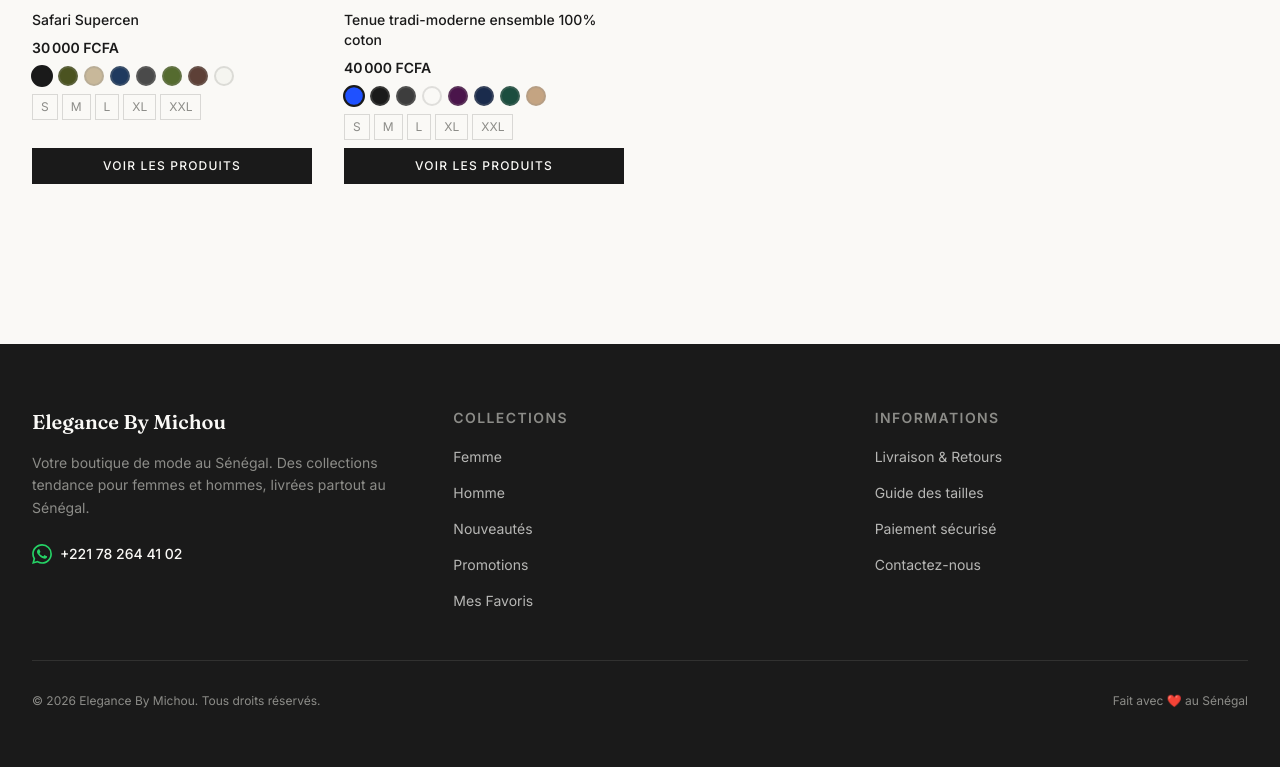
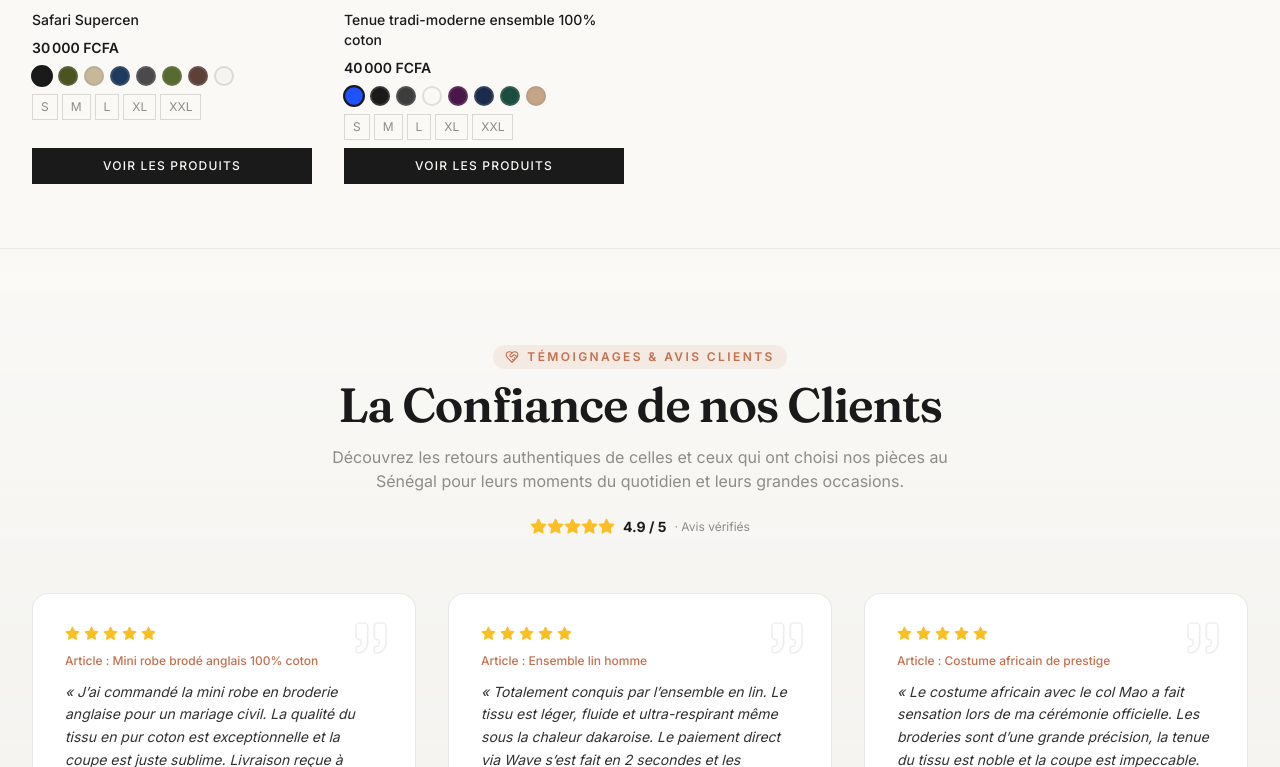
Before and after one commit to Fallou1033/elegance-by-michou, a Next.js app: page / in a window 1280 px wide. Shown: the part 2033-2800 px from the top of the page. Built offline with nearby package versions, Linux system fonts and the light colour scheme.

Commit message:
Ajout de la section Temoignages et avis clients (Rokhaya, Ass Malick, Ousmane Noel Dieng) avec badges de reassurance

```diff
--- a/app/page.tsx
+++ b/app/page.tsx
@@ -1,6 +1,7 @@
 import { Suspense } from 'react';
 import HeroBanner from '@/components/home/HeroBanner';
 import ProductGrid from '@/components/home/ProductGrid';
+import TestimonialsSection from '@/components/home/TestimonialsSection';
 import SkeletonCard from '@/components/ui/SkeletonCard';
 
 function ProductGridFallback() {
@@ -21,6 +22,7 @@
       <Suspense fallback={<ProductGridFallback />}>
         <ProductGrid />
       </Suspense>
+      <TestimonialsSection />
     </>
   );
 }
--- /dev/null
+++ b/components/home/TestimonialsSection.tsx
@@ -0,0 +1,161 @@
+'use client';
+import { Star, CheckCircle2, Quote, HeartHandshake } from 'lucide-react';
+
+interface Testimonial {
+  name: string;
+  location: string;
+  initials: string;
+  rating: number;
+  product: string;
+  comment: string;
+  date: string;
+  avatarBg: string;
+}
+
+const TESTIMONIALS: Testimonial[] = [
+  {
+    name: 'Rokhaya',
+    location: 'Dakar, Sacré-Cœur',
+    initials: 'RO',
+    rating: 5,
+    product: 'Mini robe brodé anglais 100% coton',
+    comment:
+      'J’ai commandé la mini robe en broderie anglaise pour un mariage civil. La qualité du tissu en pur coton est exceptionnelle et la coupe est juste sublime. Livraison reçue à Dakar en moins de 24h avec un paquet très soigné. Je recommande les yeux fermés !',
+    date: 'Il y a 3 jours',
+    avatarBg: 'bg-gradient-to-br from-terracotta to-amber-700 text-white',
+  },
+  {
+    name: 'Ass Malick',
+    location: 'Almadies, Dakar',
+    initials: 'AM',
+    rating: 5,
+    product: 'Ensemble lin homme',
+    comment:
+      'Totalement conquis par l’ensemble en lin. Le tissu est léger, fluide et ultra-respirant même sous la chaleur dakaroise. Le paiement direct via Wave s’est fait en 2 secondes et les échanges avec la boutique sur WhatsApp étaient très professionnels.',
+    date: 'Il y a 1 semaine',
+    avatarBg: 'bg-gradient-to-br from-anthracite to-stone text-white',
+  },
+  {
+    name: 'Ousmane Noel Dieng',
+    location: 'Thiès / Mermoz',
+    initials: 'ON',
+    rating: 5,
+    product: 'Costume africain de prestige',
+    comment:
+      'Le costume africain avec le col Mao a fait sensation lors de ma cérémonie officielle. Les broderies sont d’une grande précision, la tenue du tissu est noble et la coupe est impeccable. Elegance By Michou incarne le vrai raffinement africain.',
+    date: 'Il y a 2 semaines',
+    avatarBg: 'bg-gradient-to-br from-amber-800 to-terracotta text-white',
+  },
+];
+
+export default function TestimonialsSection() {
+  return (
+    <section id="temoignages" className="bg-gradient-to-b from-ivory via-stone/5 to-ivory py-16 md:py-24 border-t border-stone/15 scroll-mt-20">
+      <div className="max-w-7xl mx-auto px-4 sm:px-6 lg:px-8">
+        {/* En-tête de section */}
+        <div className="text-center max-w-2xl mx-auto mb-14 md:mb-18">
+          <div className="inline-flex items-center gap-2 px-3 py-1 rounded-full bg-terracotta/10 text-terracotta text-xs font-semibold uppercase tracking-[0.2em] mb-3">
+            <HeartHandshake size={14} />
+            <span>Témoignages &amp; Avis Clients</span>
+          </div>
+          <h2 className="font-serif text-3xl sm:text-4xl md:text-5xl font-semibold text-anthracite tracking-tight mb-4">
+            La Confiance de nos Clients
+          </h2>
+          <p className="text-stone text-sm sm:text-base leading-relaxed">
+            Découvrez les retours authentiques de celles et ceux qui ont choisi nos pièces au Sénégal pour leurs moments du quotidien et leurs grandes occasions.
+          </p>
+
+          {/* Note globale */}
+          <div className="flex items-center justify-center gap-2 mt-4 pt-2">
+            <div className="flex items-center text-amber-500">
+              {[...Array(5)].map((_, i) => (
+                <Star key={i} size={17} className="fill-amber-400 text-amber-400" />
+              ))}
+            </div>
+            <span className="text-sm font-bold text-anthracite">4.9 / 5</span>
+            <span className="text-xs text-stone">· Avis vérifiés</span>
+          </div>
+        </div>
+
+        {/* Grille des 3 témoignages */}
+        <div className="grid grid-cols-1 md:grid-cols-3 gap-6 lg:gap-8">
+          {TESTIMONIALS.map((t, idx) => (
+            <div
+              key={idx}
+              className="relative bg-white border border-stone/20 rounded-2xl p-6 sm:p-8 flex flex-col justify-between shadow-xs hover:shadow-lg hover:border-terracotta/40 transition-all duration-300 group"
+            >
+              {/* Icône guillemet décorative */}
+              <div className="absolute top-6 right-6 text-stone/15 group-hover:text-terracotta/20 transition-colors pointer-events-none">
+                <Quote size={40} className="stroke-1" />
+              </div>
+
+              <div>
+                {/* Étoiles & Produit acheté */}
+                <div className="flex items-center gap-1 text-amber-400 mb-3">
+                  {[...Array(t.rating)].map((_, i) => (
+                    <Star key={i} size={15} className="fill-amber-400 text-amber-400" />
+                  ))}
+                </div>
+
+                <p className="text-xs font-medium text-terracotta mb-3 line-clamp-1">
+                  Article : {t.product}
+                </p>
+
+                {/* Commentaire */}
+                <p className="text-anthracite/90 text-sm leading-relaxed mb-6 italic">
+                  « {t.comment} »
+                </p>
+              </div>
+
+              {/* Auteur */}
+              <div className="flex items-center gap-3.5 pt-4 border-t border-stone/10 mt-auto">
+                <div
+                  className={`w-11 h-11 rounded-full flex items-center justify-center font-serif text-sm font-bold shadow-xs flex-shrink-0 ${t.avatarBg}`}
+                >
+                  {t.initials}
+                </div>
+                <div className="min-w-0 flex-1">
+                  <div className="flex items-center gap-1.5">
+                    <h4 className="text-sm font-bold text-anthracite truncate">{t.name}</h4>
+                    <span
+                      className="inline-flex items-center gap-0.5 text-[11px] text-green-700 bg-green-50 px-1.5 py-0.2 rounded-full font-medium"
+                      title="Acheteur vérifié"
+                    >
+                      <CheckCircle2 size={11} className="text-green-600" />
+                      Vérifié
+                    </span>
+                  </div>
+                  <p className="text-xs text-stone truncate">{t.location}</p>
+                </div>
+              </div>
+            </div>
+          ))}
+        </div>
+
+        {/* Bandeau d'engagement / réassurance */}
+        <div className="mt-14 pt-10 border-t border-stone/20 grid grid-cols-2 lg:grid-cols-4 gap-6 text-center">
+          <div className="flex flex-col items-center">
+            <span className="text-xl mb-1">🚚</span>
+            <h4 className="text-xs font-bold uppercase tracking-wider text-anthracite">Livraison Express</h4>
+            <p className="text-[11px] text-stone mt-0.5">Dakar en 24h &amp; toutes les régions</p>
+          </div>
+          <div className="flex flex-col items-center">
+            <span className="text-xl mb-1">🔒</span>
+            <h4 className="text-xs font-bold uppercase tracking-wider text-anthracite">Paiement 100% Sécurisé</h4>
+            <p className="text-[11px] text-stone mt-0.5">Wave &amp; Orange Money en 1 clic</p>
+          </div>
+          <div className="flex flex-col items-center">
+            <span className="text-xl mb-1">🧵</span>
+            <h4 className="text-xs font-bold uppercase tracking-wider text-anthracite">Finitions Soignées</h4>
+            <p className="text-[11px] text-stone mt-0.5">Tissus nobles &amp; coupes élégantes</p>
+          </div>
+          <div className="flex flex-col items-center">
+            <span className="text-xl mb-1">💬</span>
+            <h4 className="text-xs font-bold uppercase tracking-wider text-anthracite">Service Client Dédié</h4>
+            <p className="text-[11px] text-stone mt-0.5">Assistance directe sur WhatsApp</p>
+          </div>
+        </div>
+      </div>
+    </section>
+  );
+}
```
